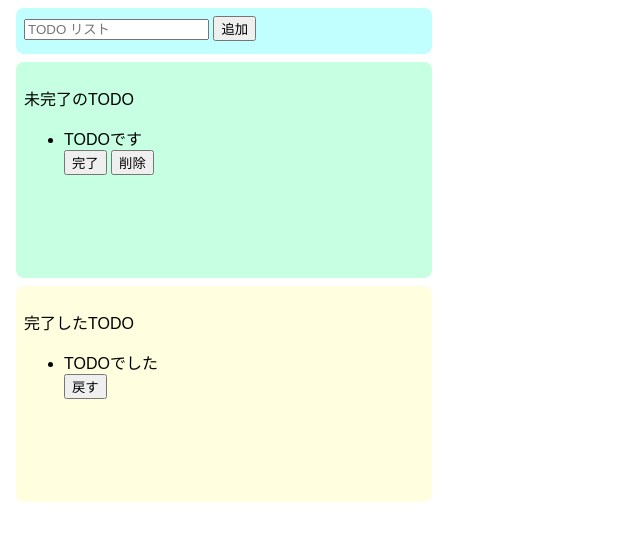
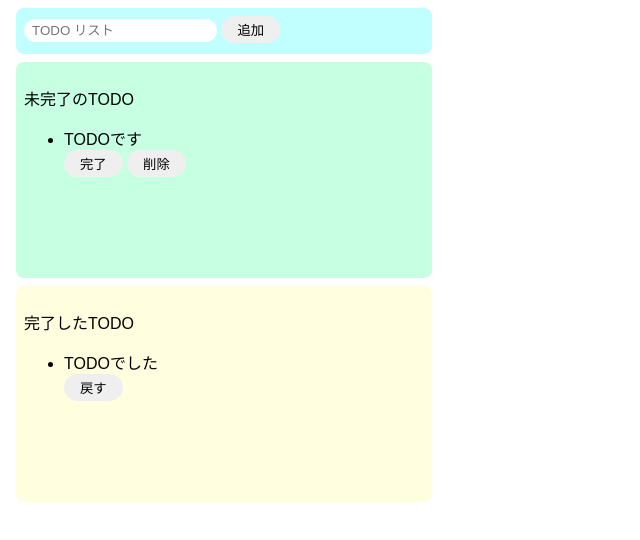
Before and after one commit to schwarzwald0906/todo-js, a website built with Parcel: page index.html in a window 1280 px wide. Shown: the whole page, without its empty margins (0-640 px from the left). Built offline with nearby package versions, Linux system fonts and the light colour scheme.

Commit message:
input/bottonのCSS修正

```diff
--- a/src/styles.css
+++ b/src/styles.css
@@ -1,5 +1,21 @@
 body {
   font-family: sans-serif;
+}
+input {
+  border-radius: 16px;
+  padding: 4px 8px;
+  border: none;
+  outline: none;
+}
+button {
+  padding: 4px 16px;
+  border-radius: 16px;
+  border: none;
+}
+button:hover {
+  background-color: #ff7fff;
+  color: #fff;
+  cursor: pointer;
 }
 .input-area {
   background-color: #c1ffff;
```
